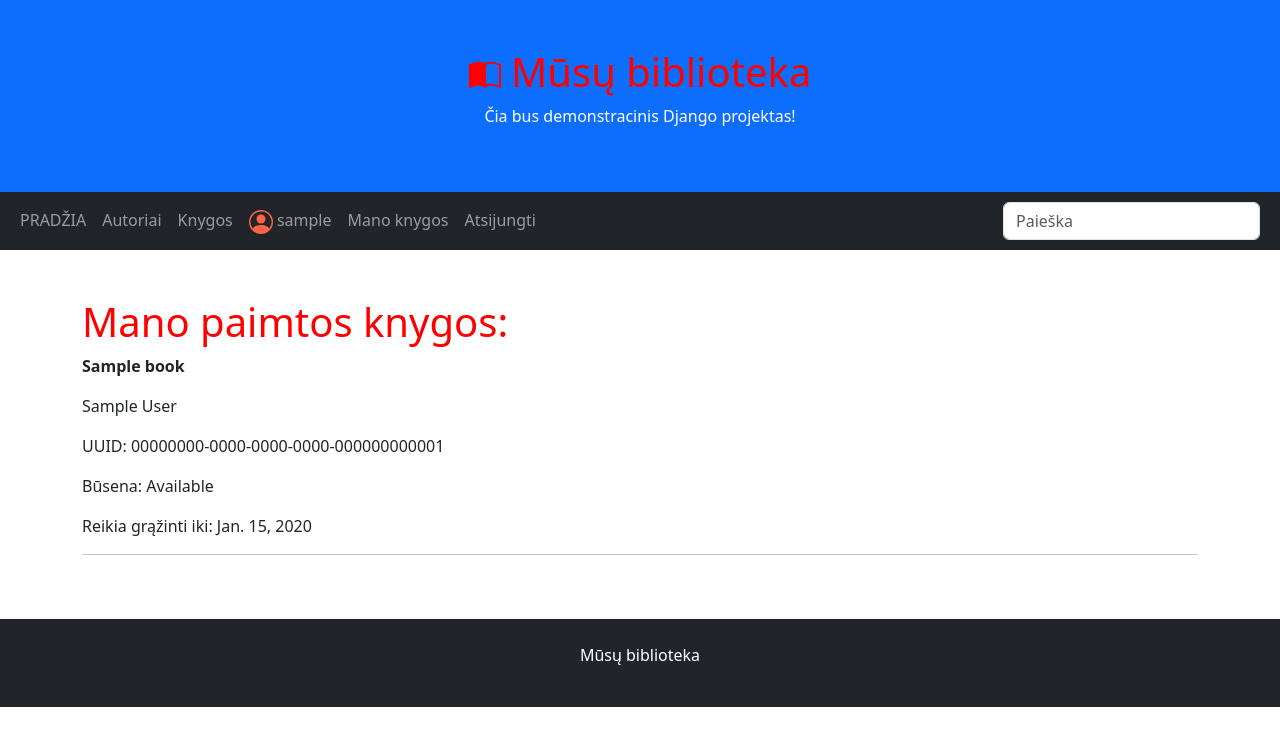
After one commit to DonatasNoreika/library_20260806, a Django app: page /mybooks/ in a window 1280 px wide. The commit adds this page. Shown: the top 746 px of the page. Run offline with Django 5.2, Linux system fonts and the light colour scheme; a user stored in the database is signed in; tables that the repository leaves empty hold one stand-in row (values such as "Sample post").

Commit message:
8: +Prisijungęs vartotojas mato savo paimtas knygas (egzempliorius)

```diff
--- a/mysite/library/templates/base.html
+++ b/mysite/library/templates/base.html
@@ -49,6 +49,9 @@
                     </a>
                 </li>
                 <li class="nav-item">
+                    <a class="nav-link" href="{% url 'my_books' %}">Mano knygos</a>
+                </li>
+                <li class="nav-item">
                     <form method="post" action="{% url 'logout' %}">
                         {% csrf_token %}
                         <button type="submit" class="nav-link">Atsijungti</button>
--- /dev/null
+++ b/mysite/library/templates/user_books.html
@@ -0,0 +1,15 @@
+{% extends 'base.html' %}
+
+{% block title %}Mano paimtos knygos{% endblock %}
+
+{% block content %}
+<h1>Mano paimtos knygos:</h1>
+{% for instance in instances %}
+<p><b>{{ instance.book.title }}</b></p>
+<p>{{ instance.book.author }}</p>
+<p>UUID: {{ instance.uuid }}</p>
+<p>Būsena: {{ instance.get_status_display }}</p>
+<p>Reikia grąžinti iki: {{ instance.due_back }}</p>
+<hr>
+{% endfor %}
+{% endblock %}
--- a/mysite/library/urls.py
+++ b/mysite/library/urls.py
@@ -8,4 +8,5 @@ urlpatterns = [
     path('books/', views.BookListView.as_view(), name='books'),
     path("books/<int:pk>/", views.BookDetailView.as_view(), name="book"),
     path('search/', views.search, name="search"),
+    path("mybooks/", views.UserBookInstanceListView.as_view(), name="my_books"),
 ]
--- a/mysite/library/views.py
+++ b/mysite/library/views.py
@@ -1,3 +1,4 @@
+from django.contrib.auth.mixins import LoginRequiredMixin
 from django.shortcuts import render
 from .models import Author, Book, BookInstance
 from django.views import generic
@@ -61,3 +62,12 @@ def search(request):
                                          Q(last_name__icontains=query)),
     }
     return render(request, template_name="search.html", context=context)
+
+
+class UserBookInstanceListView(LoginRequiredMixin, generic.ListView):
+    model = BookInstance
+    template_name = "user_books.html"
+    context_object_name = "instances"
+
+    def get_queryset(self):
+        return BookInstance.objects.filter(reader=self.request.user)
```
